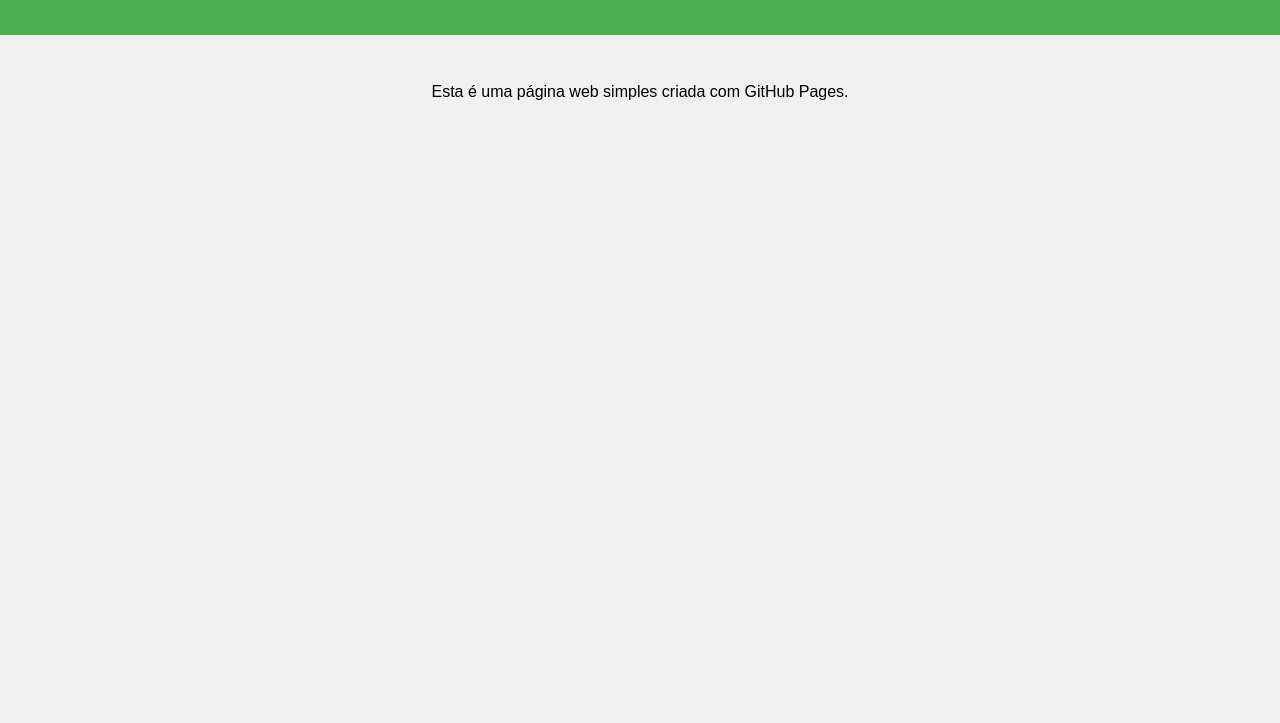
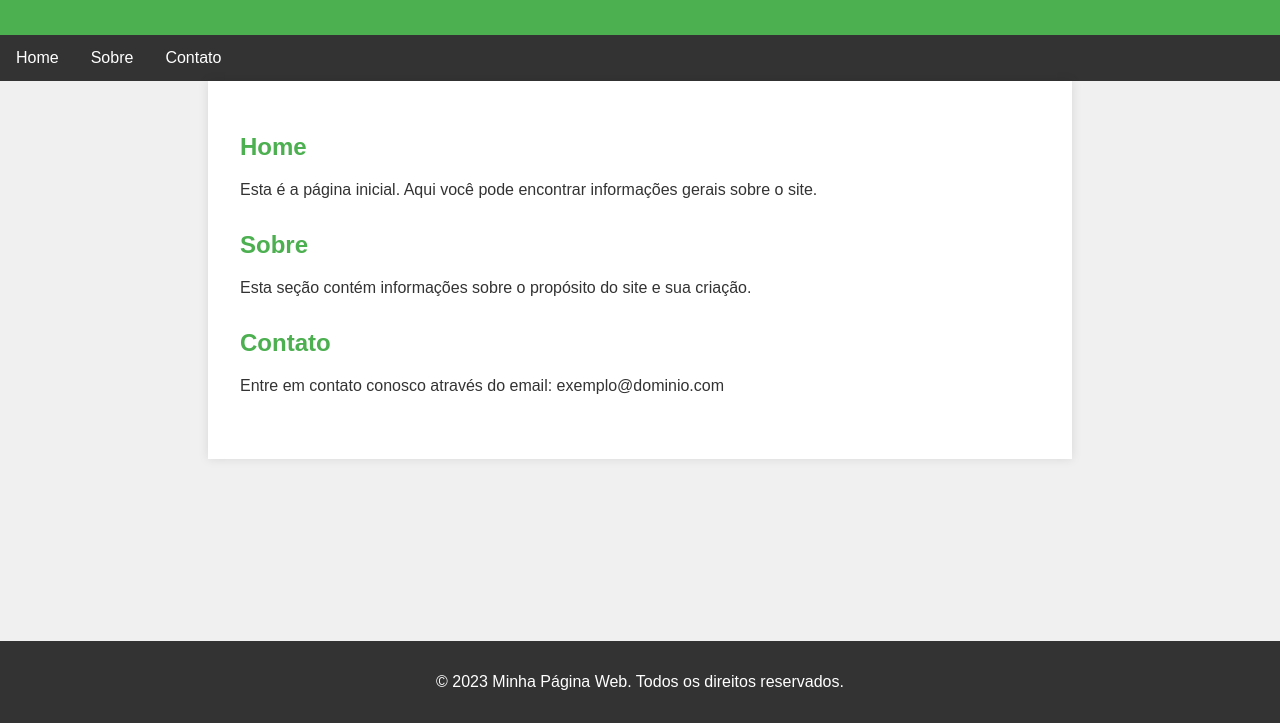
Before and after one commit to Lighthouse1475/Lighthouse, a plain HTML site: page index.html in a window 1280 px wide. Shown: the part 77-800 px from the top of the page. Drawn offline with Linux system fonts and the light colour scheme.

Commit message:
Update index.html

```diff
--- a/index.html
+++ b/index.html
@@ -7,18 +7,54 @@
     <style>
         body {
             font-family: Arial, sans-serif;
-            text-align: center;
             margin: 0;
             padding: 0;
             background-color: #f0f0f0;
+            color: #333;
         }
         header {
             background-color: #4CAF50;
             color: white;
             padding: 1em 0;
+            text-align: center;
+        }
+        nav {
+            background-color: #333;
+            overflow: hidden;
+        }
+        nav a {
+            float: left;
+            display: block;
+            color: white;
+            text-align: center;
+            padding: 14px 16px;
+            text-decoration: none;
+        }
+        nav a:hover {
+            background-color: #ddd;
+            color: black;
         }
         main {
             padding: 2em;
+            max-width: 800px;
+            margin: auto;
+            background-color: white;
+            box-shadow: 0 0 10px rgba(0, 0, 0, 0.1);
+        }
+        footer {
+            background-color: #333;
+            color: white;
+            text-align: center;
+            padding: 1em 0;
+            position: fixed;
+            width: 100%;
+            bottom: 0;
+        }
+        .content-section {
+            margin-bottom: 2em;
+        }
+        .content-section h2 {
+            color: #4CAF50;
         }
     </style>
 </head>
@@ -26,8 +62,27 @@
     <header>
         <h1>Bem-vindo à Minha Página Web</h1>
     </header>
+    <nav>
+        <a href="#home">Home</a>
+        <a href="#about">Sobre</a>
+        <a href="#contact">Contato</a>
+    </nav>
     <main>
-        <p>Esta é uma página web simples criada com GitHub Pages.</p>
+        <section id="home" class="content-section">
+            <h2>Home</h2>
+            <p>Esta é a página inicial. Aqui você pode encontrar informações gerais sobre o site.</p>
+        </section>
+        <section id="about" class="content-section">
+            <h2>Sobre</h2>
+            <p>Esta seção contém informações sobre o propósito do site e sua criação.</p>
+        </section>
+        <section id="contact" class="content-section">
+            <h2>Contato</h2>
+            <p>Entre em contato conosco através do email: exemplo@dominio.com</p>
+        </section>
     </main>
+    <footer>
+        <p>&copy; 2023 Minha Página Web. Todos os direitos reservados.</p>
+    </footer>
 </body>
 </html>
```
